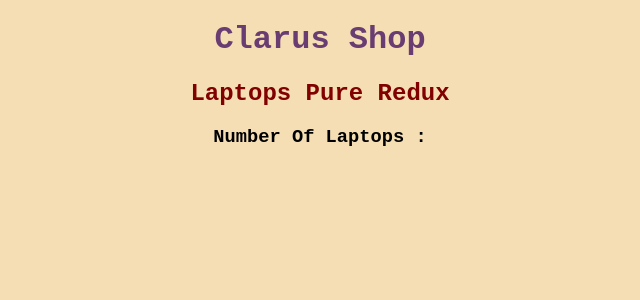
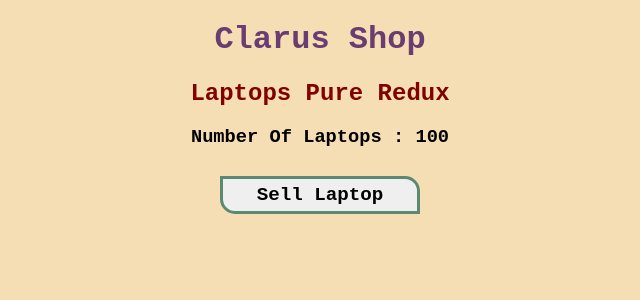
Before and after one commit to szrbrhm/react-redux2, a React (Create React App) app: page / in a window 1280 px wide. Shown: the top 300 px of the page, without its empty margins (320-960 px from the left). Built offline with nearby package versions, Linux system fonts and the light colour scheme.

Commit message:
add connect redux

```diff
--- a/src/components/Laptop.js
+++ b/src/components/Laptop.js
@@ -1,12 +1,29 @@
-import React from 'react'
+import React, {dispatch} from 'react';
+import { connect } from 'react-redux';
+import { sellLaptop } from '../redux/action/Action';
 
-const Laptop = () => {
+
+const Laptop = (props) => {
+    console.log(props)
     return (
         <div>
             <h2>Laptops Pure Redux</h2>
-            <h3>Number Of Laptops : </h3>
+            <h3>Number Of Laptops : {props.numberOfLaptops}</h3>
+            <button onClick={sellLaptop()}>Sell Laptop</button>
+
         </div>
     )
+};
+
+const mapStateToProps = (state) => {
+    return{
+        numberOfLaptops: state.laptop.numberOfLaptops
+    }
 }
 
-export default Laptop
+const mapDispatchToProps = (dispatch) => {
+    return {
+      sellLaptop: () => dispatch(sellLaptop()),
+    };
+  };
+  export default connect(mapStateToProps, mapDispatchToProps)(Laptop);
--- a/src/redux/action/Action.js
+++ b/src/redux/action/Action.js
@@ -1,4 +1,4 @@
-import { SELL_LAPTOP, SELL_COMPUTER, SELL_WATCH, SELL_PHONE } from "../types/types";
+import { SELL_LAPTOP, SELL_COMP, SELL_WATCH, SELL_PHONE } from "../types/Types"
 
 export const sellLaptop = () => {
     return{
@@ -8,7 +8,7 @@ export const sellLaptop = () => {
 
 export const sellComputer = () => {
     return{
-        type: SELL_COMPUTER
+        type: SELL_COMP
     };
 };
 
```
